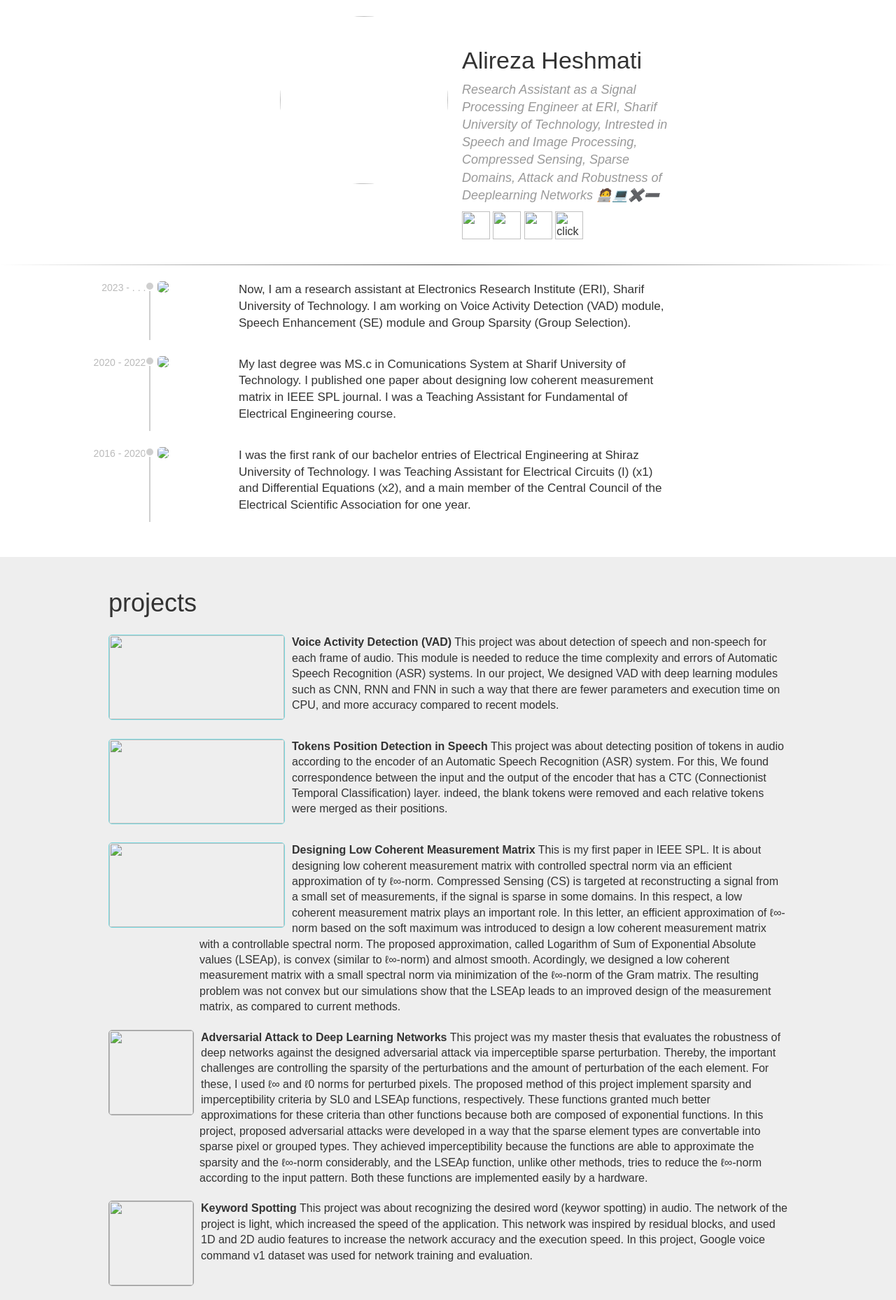
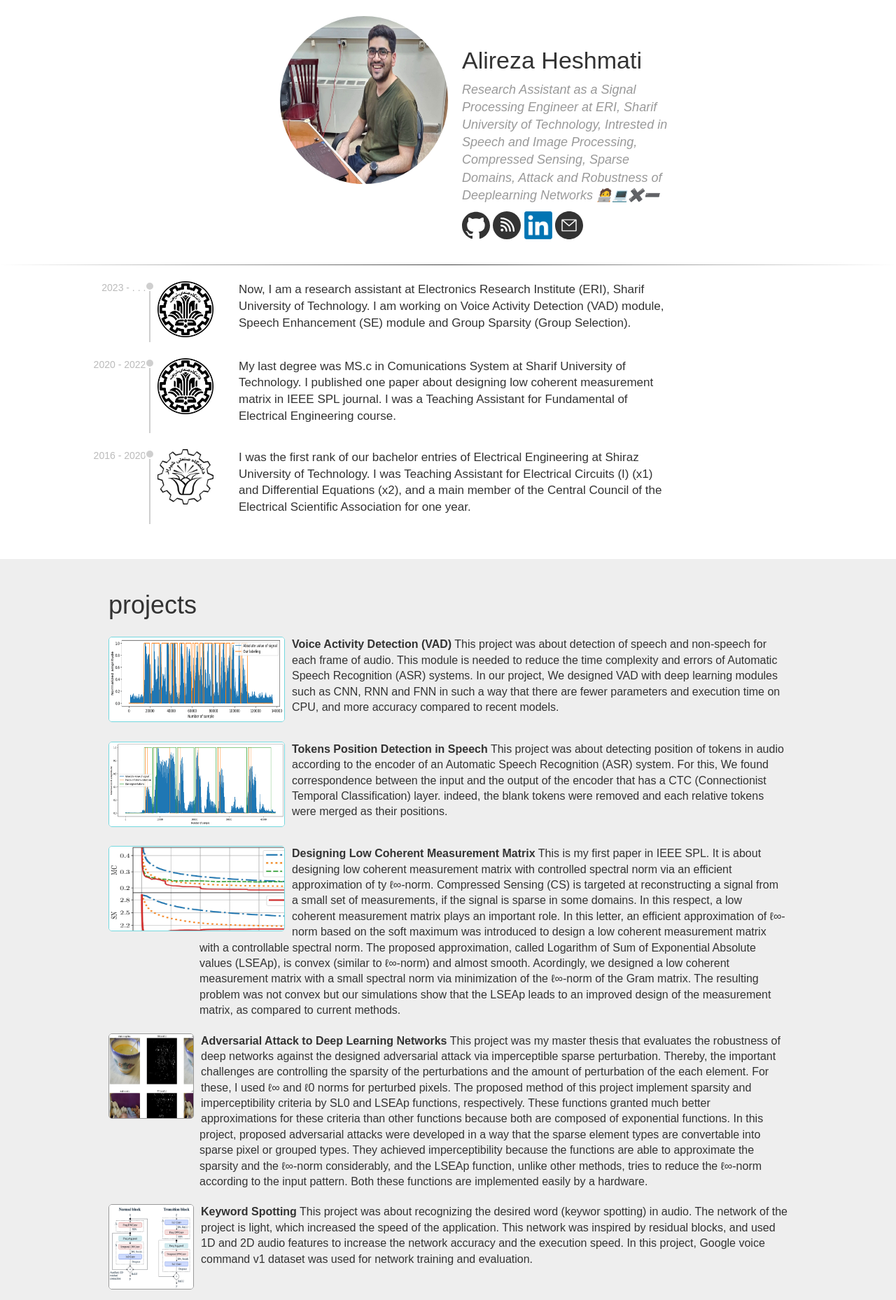
Before and after one commit to alireza-heshmati/alireza-heshmati.github.io, a plain HTML site: page index.html in a window 1280 px wide. Shown: the top 1858 px of the page at 70% size. Drawn offline with Linux system fonts and the light colour scheme; files that its build step writes are made by us from their sources.

Commit message:
second edition

```diff
--- a/index.html
+++ b/index.html
@@ -4,7 +4,7 @@
 
     <meta name="viewport" content="width=device-width, initial-scale=1, shrink-to-fit=no">
     <title>Alireza Heshmati</title>
-    <link rel="stylesheet" type="text/css" href="./AliReza_files/style.css">
+    <link rel="stylesheet" type="text/css" href="./figs/style.css">
     <base target="_blank">
   </head>
   <body data-new-gr-c-s-check-loaded="14.1067.0" data-gr-ext-installed="">
@@ -13,18 +13,18 @@
     <div id="dhead" class="container">
       <div class="row">
         <div id="dpic">
-        <img src="./AliReza_files/me_profile 3.jpg" class="ppic">
+        <img src="./figs/me_profile 3.jpg" class="ppic">
         </div>
         <div id="ddesc">
           <h1>Alireza Heshmati</h1>
           <h2>Research Assistant as a Signal Processing Engineer at ERI,
              Sharif University of Technology, Intrested in Speech and Image Processing, Compressed Sensing, Sparse Domains, Attack and Robustness of Deeplearning Networks 🧑‍💻💻✖️➖</h2>
           <div id="dico">
-            <!-- <a href="https://twitter.com/karpathy"><img src="./AliReza_files/ctwitter.svg" class="iico"></a> -->
-            <a href="https://github.com/Alireza-Heshmati"><img src="./AliReza_files/cgithub.svg" class="iico"></a>
-            <a href="https://alireza-heshmati.github.io/"><img src="./AliReza_files/crss.svg" class="iico"></a>
-            <a href="https://www.linkedin.com/in/alireza-heshmati/"><img src="./AliReza_files/linkedin.png" class="iico"></a>
-            <img src="./AliReza_files/cemail.svg" style="cursor: pointer;" class="iico" id="iemail" title="click to reveal">
+            <!-- <a href="https://twitter.com/karpathy"><img src="./figs/ctwitter.svg" class="iico"></a> -->
+            <a href="https://github.com/Alireza-Heshmati"><img src="./figs/cgithub.svg" class="iico"></a>
+            <a href="https://alireza-heshmati.github.io/"><img src="./figs/crss.svg" class="iico"></a>
+            <a href="https://www.linkedin.com/in/alireza-heshmati/"><img src="./figs/linkedin.png" class="iico"></a>
+            <img src="./figs/cemail.svg" style="cursor: pointer;" class="iico" id="iemail" title="click to reveal">
           </div>
           <div id="demail"></div> <!-- will reveal email -->
         </div>
@@ -39,7 +39,7 @@
         </div>
         <div class="ico">
           <div class="entry-dot"></div>
-          <img src="./AliReza_files/sharif.png">
+          <img src="./figs/sharif.png">
         </div>
         <div class="desc">
           Now, I am a research assistant at Electronics Research Institute (ERI), Sharif University of Technology. I am working on Voice Activity Detection (VAD) module,
@@ -53,7 +53,7 @@
         </div>
         <div class="ico">
           <div class="entry-dot"></div>
-          <img src="./AliReza_files/sharif.png">
+          <img src="./figs/sharif.png">
         </div>
         <div class="desc">
           My last degree was MS.c in Comunications System at Sharif University of Technology. I published one paper about designing low coherent measurement
@@ -67,7 +67,7 @@
         </div>
         <div class="ico">
           <div class="entry-dot"></div>
-          <img src="./AliReza_files/Sutech.png">
+          <img src="./figs/Sutech.png">
         </div>
         <div class="desc">
           I was the first rank of our bachelor entries of Electrical Engineering at Shiraz University of Technology.
@@ -83,7 +83,7 @@
 
 
                 <div class="project">
-                  <div class="pico"><img src="./AliReza_files/VAD.png"></div>
+                  <div class="pico"><img src="./figs/VAD.png"></div>
                   <div class="pdesc"><b>Voice Activity Detection (VAD)</b> This project was about detection of speech and non-speech for each frame of audio. This module is needed
                     to reduce the time complexity and errors of Automatic Speech Recognition (ASR) systems. In our project, We designed VAD with deep learning modules
                      such as CNN, RNN and FNN in such a way that there are fewer parameters and execution time on CPU, and more accuracy compared to recent models.
@@ -93,7 +93,7 @@
                     </div>
 
                 <div class="project">
-                  <div class="pico"><img src="./AliReza_files/speech_segment.png"></div>
+                  <div class="pico"><img src="./figs/speech_segment.png"></div>
                   <div class="pdesc"><b>Tokens Position Detection in Speech</b> This project was about detecting position of tokens in audio according to
                     the encoder of an Automatic Speech Recognition (ASR) system. For this, We found correspondence between the input and the output of the encoder
                     that has a CTC (Connectionist Temporal Classification) layer. indeed, the blank tokens  were removed and each relative tokens were merged as their positions.
@@ -103,7 +103,7 @@
                     </div>
 
                 <div class="project">
-                  <div class="pico"><img src="./AliReza_files/LSEAp.jpg"></div>
+                  <div class="pico"><img src="./figs/LSEAp.jpg"></div>
                   <div class="pdesc"><b>Designing Low Coherent Measurement Matrix</b> This is my first paper in IEEE SPL. It is about designing
                      low coherent measurement matrix with controlled spectral norm via an efficient approximation of ty ℓ∞-norm. Compressed
                       Sensing (CS) is targeted at reconstructing a signal from a small set of measurements, if the signal is sparse
@@ -118,7 +118,7 @@
                     </div>
 
                     <div class="project">
-                      <div class="pico2"><img src="./AliReza_files/attack.jpg"></div>
+                      <div class="pico2"><img src="./figs/attack.jpg"></div>
                       <div class="pdesc"><b>Adversarial Attack to Deep Learning Networks</b>
                         This project was my master thesis that evaluates the robustness of deep networks against the designed adversarial attack via
                         imperceptible sparse perturbation. Thereby, the important challenges are controlling the sparsity of the perturbations and the amount of
@@ -158,7 +158,7 @@
                     -->
 
                     <div class="project">
-                      <div class="pico2"><img src="./AliReza_files/keyword-spoting.png"></div>
+                      <div class="pico2"><img src="./figs/keyword-spoting.png"></div>
                       <div class="pdesc"><b>Keyword Spotting</b>
                         This project was about recognizing the desired word (keywor spotting) in audio.
                         The network of the project is light, which increased the speed of the application. This network was
@@ -169,7 +169,7 @@
                         </div>
 
                 <div class="project">
-                  <div class="pico2"><img src="./AliReza_files/obj-det-depth.png"></div>
+                  <div class="pico2"><img src="./figs/obj-det-depth.png"></div>
                   <div class="pdesc"><b>Object Detection and Depth Estimation</b>
                     In this project, I used YOLO network for object detecting and <a href="http://fastdepth.mit.edu/2019_icra_fastdepth.pdf">FastDepth</a> that was
                      interduced by facebook as a depth estimator. FastDepth
@@ -181,7 +181,7 @@
                     </div>
 
                 <div class="project">
-                  <div class="pico2"><img src="./AliReza_files/Pose_estimation.jpg"></div>
+                  <div class="pico2"><img src="./figs/Pose_estimation.jpg"></div>
                   <div class="pdesc"><b>Pose Estimation using Convolutional Neural Network</b>
                     In this project, I had to determine the location of the head, torso, and the joints of the hands and feet by giving the image to a convolutional
                      neural network (CNN). Accordingly,
@@ -192,7 +192,7 @@
                    </div>
 
                 <div class="project">
-                  <div class="pico2"><img src="./AliReza_files/lenna_miss.PNG"></div>
+                  <div class="pico2"><img src="./figs/lenna_miss.PNG"></div>
                   <div class="pdesc"><b>Recovery of an Image with Using IMAT and OMP Methods</b> In this project, IMAT (Iterative Method with Adaptive
                     Threshold) and OMP (Orthogonal Matching Pursuit) were used for recovering of
                     an image from its random samples, uniform and non-uniform samples using their sparse domains.</div>
@@ -201,7 +201,7 @@
 
 
                     <div class="project">
-                      <div class="pico"><img src="./AliReza_files/PPM.png"></div>
+                      <div class="pico"><img src="./figs/PPM.png"></div>
                       <div class="pdesc"><b>PPM Demodulation Using Non-uniform Sampling and Inverse System Approach:</b> Pulse Position Modulation (PPM)
                          signals are generated at the time of intersection between modulating signals and saw-tooth with constant amplitude and time period. In
                         the PPM signal, information is not at the amplitude, indeed, the distance between the two PPM pulses has information.
@@ -223,7 +223,7 @@
 
 
                         <div class="project">
-                          <div class="pico"><img src="./AliReza_files/Iterative Method.PNG"></div>
+                          <div class="pico"><img src="./figs/Iterative Method.PNG"></div>
                           <div class="pdesc"><b>Compensating Distortion of Interpolation of 1D Signals</b> Interpolation methods such as:
 
                             <ul>
@@ -257,7 +257,7 @@
                   -->
 
                 <div class="project">
-                  <div class="pico2"><img src="./AliReza_files/with_mask.jpg"></div>
+                  <div class="pico2"><img src="./figs/with_mask.jpg"></div>
                   <div class="pdesc"><b>Thief's Mask Detection</b> This was my bachelor's project, which was about detecting thieves by their mask.
                      For this, I used a light Convolutional Neural Network (CNN) and my own prepared dataset to identify the mask in the frames of a video.
                      Imoprtant needs were to track the position of thief in the frames of videos and crop its head that these were addresed with
```
